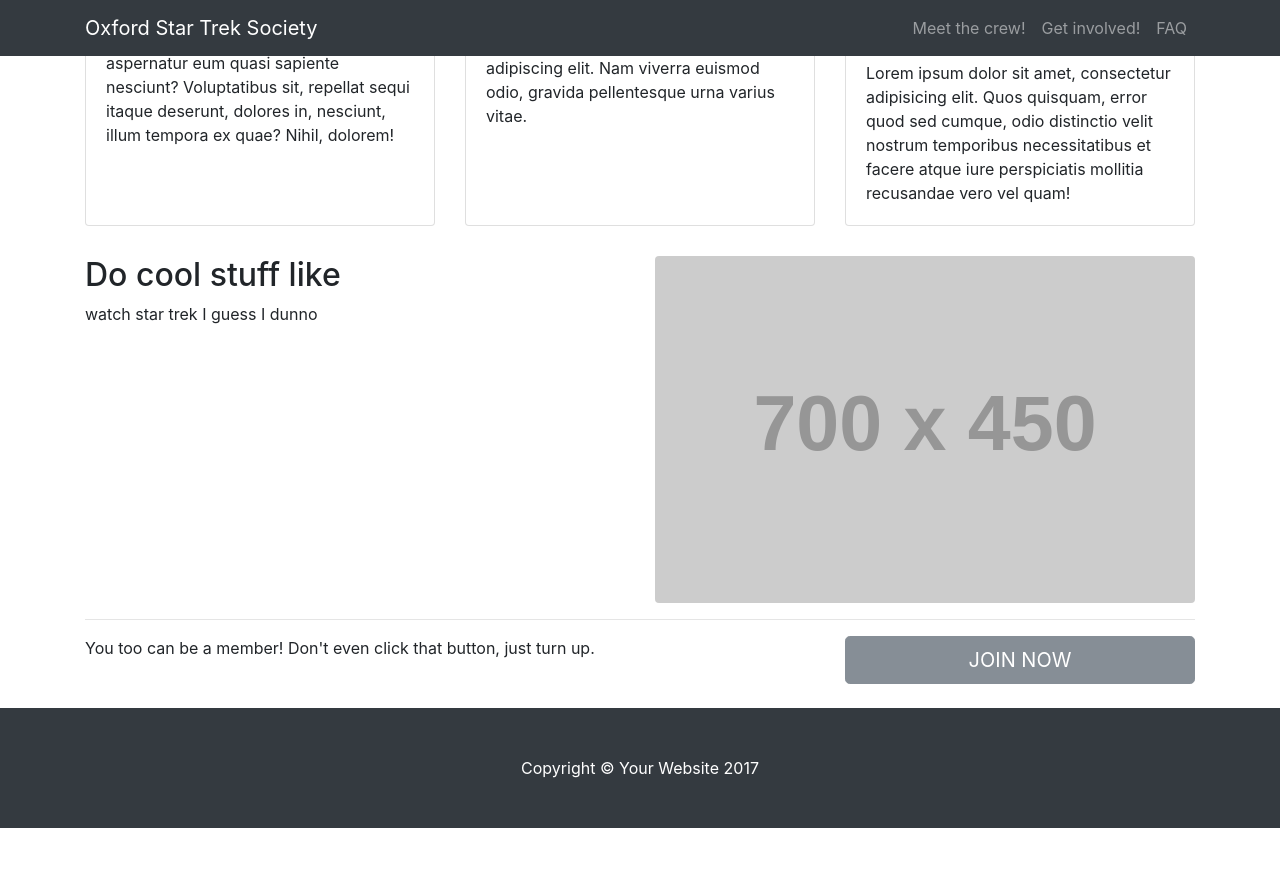
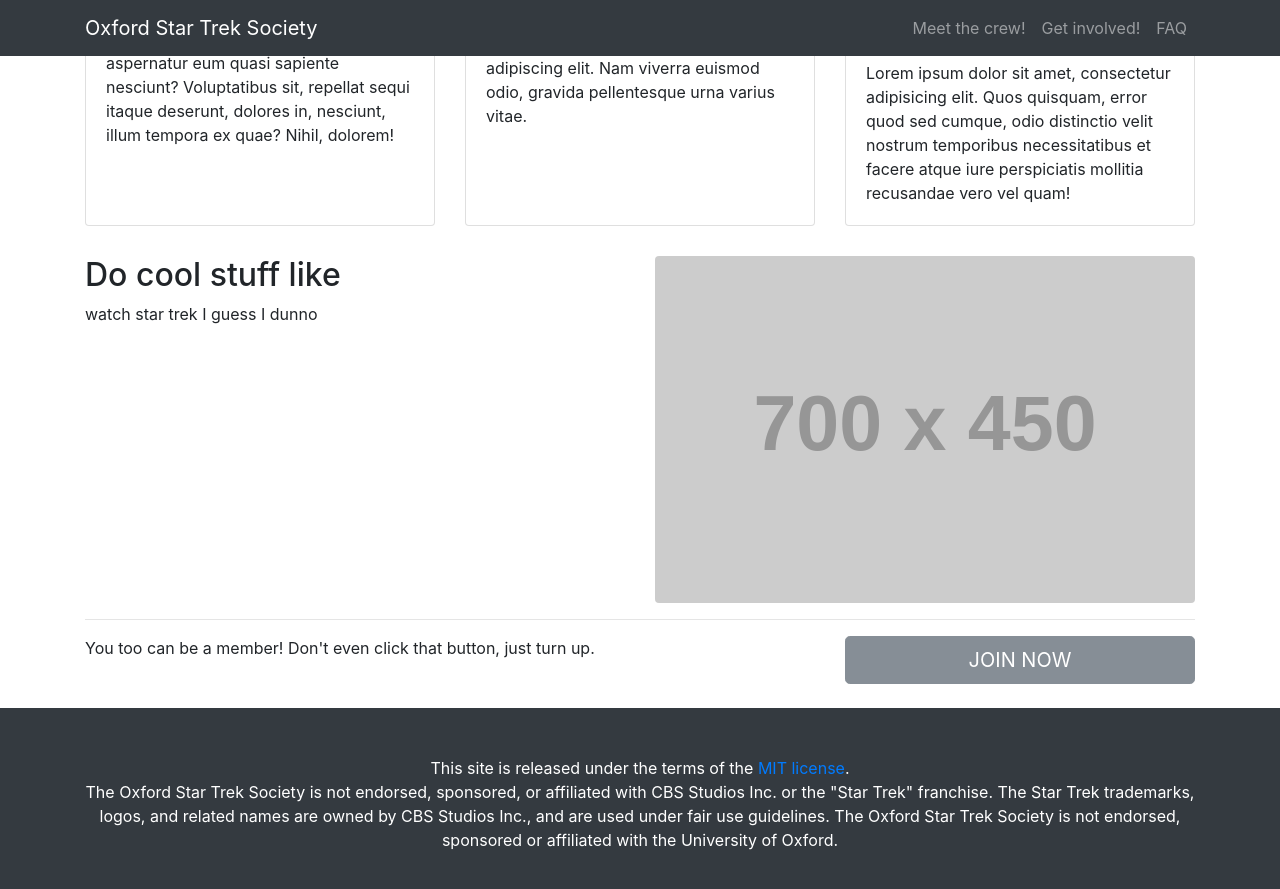
Before and after one commit to oxfordstartreksociety/oxfordstartreksociety.github.io, a Jekyll site: the page built from index.html, in a window 1280 px wide and 900 px high, scrolled down 1225 px. Shown: the top 889 px of the window. Built offline with Jekyll 4.4.1, drawn with Linux system fonts in a browser that asks for light colours; before the commit the page ends 2053 px from its top, so only the background shows below that.

Commit message:
add some legal stuff
Don't want people thinking we're a registered society and have to
abide by some kind of constitution.

```diff
--- a/_layouts/default.html
+++ b/_layouts/default.html
@@ -38,11 +38,23 @@
 
     <footer class="py-5 bg-dark">
       <div class="container">
-        <p class="m-0 text-center text-white">Copyright &copy; Your Website 2017</p>
-      </div>
-    </footer>
+		<p class="m-0 text-center text-white">
+		  This site is released under the terms of
+		  the <a href="https://raw.githubusercontent.com/oxfordstartreksociety/oxfordstartreksociety.github.io/master/LICENSE">MIT license</a>.
+		</p>
+		<p class="m-0 text-center text-white">
+		  The Oxford Star Trek Society is not endorsed, sponsored, or
+		  affiliated with CBS Studios Inc. or the "Star Trek"
+		  franchise.  The Star Trek trademarks, logos, and related
+		  names are owned by CBS Studios Inc., and are used under fair
+		  use guidelines. The Oxford Star Trek Society is not
+		  endorsed, sponsored or affiliated with the University of
+		  Oxford.
+		</p>
+	  </div>
+	</footer>
 
-    <script src="vendor/jquery/jquery.min.js"></script>
-    <script src="vendor/bootstrap/js/bootstrap.bundle.min.js"></script>
+	<script src="vendor/jquery/jquery.min.js"></script>
+	<script src="vendor/bootstrap/js/bootstrap.bundle.min.js"></script>
   </body>
 </html>
```
Also changed, not shown: 1 other file.
